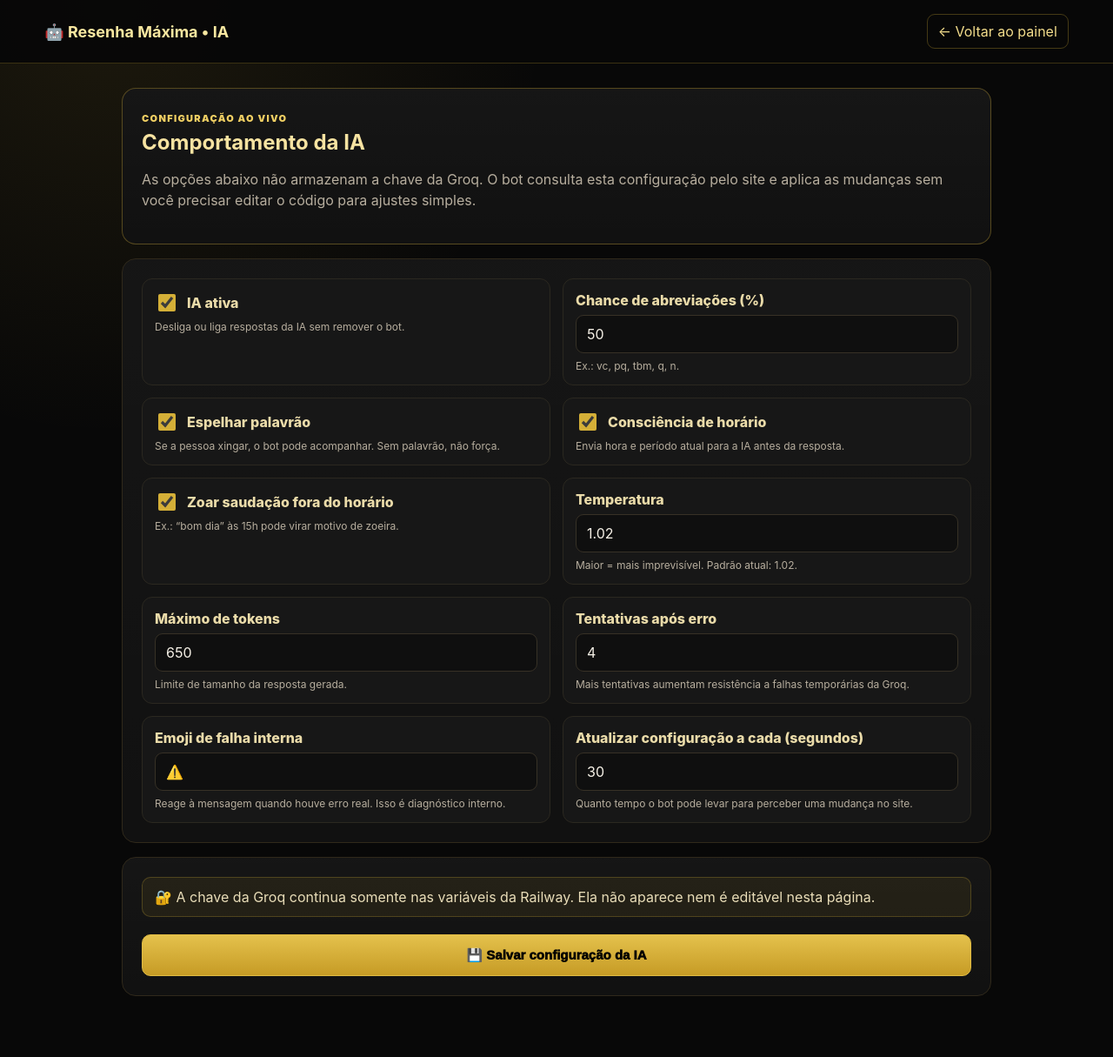
After one commit to vinizimjk/painel-menu-bot, a Flask app: page /ia in a window 1280 px wide. The commit adds this page. Shown: the whole page at 87% size. Run offline with Flask 3, Linux system fonts and the light colour scheme; the visitor is signed in with stand-in values (Sample User, id 1); parts of the project's set-up code (start-up, migrations or seed data) failed here and were passed over.

Commit message:
Reconstruir painel completo e corrigir IA e menus

```diff
--- a/main.py
+++ b/main.py
@@ -30,6 +30,24 @@ DATA_DIR.mkdir(parents=True, exist_ok=True)
 
 # Novo arquivo: vários menus, um por canal.
 MENUS_FILE = DATA_DIR / "menus_config.json"
+
+# Configuração de comportamento da IA do bot principal.
+# O bot consulta /api/ia-config periodicamente.
+IA_CONFIG_FILE = DATA_DIR / "ia_config.json"
+_ia_config_lock = threading.Lock()
+
+IA_CONFIG_PADRAO = {
+    "ativa": True,
+    "chance_abreviacao": 50,
+    "espelhar_palavrao": True,
+    "consciencia_horario": True,
+    "zoar_saudacao_errada": True,
+    "temperatura": 1.02,
+    "max_tokens": 650,
+    "tentativas": 4,
+    "emoji_falha": "⚠️",
+    "cache_segundos": 30,
+}
 
 # Arquivo antigo. Se existir, o painel consegue aproveitar a configuração
 # como modelo inicial sem apagar os dados antigos.
@@ -208,6 +226,108 @@ def config_do_formulario(form):
     }
 
 
+
+# =========================================================
+# CONFIGURAÇÃO DA IA
+# =========================================================
+
+def normalizar_config_ia(dados):
+    base = deepcopy(IA_CONFIG_PADRAO)
+
+    if not isinstance(dados, dict):
+        return base
+
+    base["ativa"] = bool(dados.get("ativa", base["ativa"]))
+    base["espelhar_palavrao"] = bool(
+        dados.get("espelhar_palavrao", base["espelhar_palavrao"])
+    )
+    base["consciencia_horario"] = bool(
+        dados.get("consciencia_horario", base["consciencia_horario"])
+    )
+    base["zoar_saudacao_errada"] = bool(
+        dados.get("zoar_saudacao_errada", base["zoar_saudacao_errada"])
+    )
+
+    try:
+        base["chance_abreviacao"] = max(
+            0,
+            min(100, int(dados.get("chance_abreviacao", base["chance_abreviacao"])))
+        )
+    except (TypeError, ValueError):
+        pass
+
+    try:
+        base["temperatura"] = max(
+            0.0,
+            min(2.0, float(dados.get("temperatura", base["temperatura"])))
+        )
+    except (TypeError, ValueError):
+        pass
+
+    try:
+        base["max_tokens"] = max(
+            100,
+            min(1500, int(dados.get("max_tokens", base["max_tokens"])))
+        )
+    except (TypeError, ValueError):
+        pass
+
+    try:
+        base["tentativas"] = max(
+            1,
+            min(6, int(dados.get("tentativas", base["tentativas"])))
+        )
+    except (TypeError, ValueError):
+        pass
+
+    emoji = str(dados.get("emoji_falha") or base["emoji_falha"]).strip()
+    base["emoji_falha"] = emoji[:32] or "⚠️"
+
+    try:
+        base["cache_segundos"] = max(
+            10,
+            min(300, int(dados.get("cache_segundos", base["cache_segundos"])))
+        )
+    except (TypeError, ValueError):
+        pass
+
+    return base
+
+
+def carregar_config_ia():
+    with _ia_config_lock:
+        if not IA_CONFIG_FILE.exists():
+            config = deepcopy(IA_CONFIG_PADRAO)
+            temporario = IA_CONFIG_FILE.with_suffix(".tmp")
+            temporario.write_text(
+                json.dumps(config, ensure_ascii=False, indent=2),
+                encoding="utf-8"
+            )
+            temporario.replace(IA_CONFIG_FILE)
+            return config
+
+        try:
+            dados = json.loads(IA_CONFIG_FILE.read_text(encoding="utf-8"))
+        except (OSError, json.JSONDecodeError):
+            dados = {}
+
+        return normalizar_config_ia(dados)
+
+
+def salvar_config_ia(config):
+    config = normalizar_config_ia(config)
+
+    with _ia_config_lock:
+        temporario = IA_CONFIG_FILE.with_suffix(".tmp")
+        temporario.write_text(
+            json.dumps(config, ensure_ascii=False, indent=2),
+            encoding="utf-8"
+        )
+        temporario.replace(IA_CONFIG_FILE)
+
+    return config
+
+
 # =========================================================
 # BOT DO DISCORD
 # =========================================================
@@ -269,17 +389,44 @@ class MenuView(discord.ui.View):
 
             argumentos = {
                 "label": nome[:80],
-                "emoji": emoji,
                 "style": discord.ButtonStyle.primary,
                 "row": indice // 5
             }
+
+            # Emoji inválido não pode derrubar o /menu inteiro.
+            if emoji:
+                try:
+                    argumentos["emoji"] = discord.PartialEmoji.from_str(
+                        str(emoji)
+                    )
+                except Exception as erro:
+                    print(
+                        "Emoji inválido ignorado | "
+                        f"canal={self.canal_id} "
+                        f"indice={indice} "
+                        f"emoji={emoji!r} "
+                        f"erro={erro!r}",
+                        flush=True
+                    )
 
             if persistente:
                 argumentos["custom_id"] = (
                     f"rm_menu:{self.canal_id}:{indice}"
                 )
 
-            botao = discord.ui.Button(**argumentos)
+            try:
+                botao = discord.ui.Button(**argumentos)
+            except Exception as erro:
+                print(
+                    "Falha ao criar botão com emoji; "
+                    "tentando sem emoji | "
+                    f"canal={self.canal_id} "
+                    f"indice={indice} "
+                    f"erro={erro!r}",
+                    flush=True
+                )
+                argumentos.pop("emoji", None)
+                botao = discord.ui.Button(**argumentos)
 
             async def callback(
                 interaction: discord.Interaction,
@@ -2485,6 +2632,43 @@ def excluir_usuario_painel(usuario):
     )
 
 
+
+@app.route("/ia", methods=["GET"])
+@somente_full
+def configuracao_ia():
+    return render_template(
+        "ia.html",
+        config_ia=carregar_config_ia(),
+    )
+
+
+@app.route("/ia/salvar", methods=["POST"])
+@somente_full
+def salvar_configuracao_ia():
+    config = {
+        "ativa": request.form.get("ativa") == "on",
+        "chance_abreviacao": request.form.get("chance_abreviacao", "50"),
+        "espelhar_palavrao": request.form.get("espelhar_palavrao") == "on",
+        "consciencia_horario": request.form.get("consciencia_horario") == "on",
+        "zoar_saudacao_errada": request.form.get("zoar_saudacao_errada") == "on",
+        "temperatura": request.form.get("temperatura", "1.02"),
+        "max_tokens": request.form.get("max_tokens", "650"),
+        "tentativas": request.form.get("tentativas", "4"),
+        "emoji_falha": request.form.get("emoji_falha", "⚠️"),
+        "cache_segundos": request.form.get("cache_segundos", "30"),
+    }
+
+    salvar_config_ia(config)
+    flash("✅ Configuração da IA salva. O bot aplica as mudanças automaticamente em alguns segundos.")
+    return redirect(url_for("configuracao_ia"))
+
+
+@app.route("/api/ia-config", methods=["GET"])
+def api_configuracao_ia():
+    # Não contém token/chave da Groq; expõe somente comportamento do bot.
+    return carregar_config_ia(), 200
+
+
 @app.route("/status")
 def status():
     dados = carregar_menus()
@@ -2512,6 +2696,7 @@ def status():
         "usuarios_painel": len(
             carregar_usuarios()["usuarios"]
         ),
+        "config_ia": carregar_config_ia(),
         "atualizacoes": {
             "canal_id": carregar_atualizacoes().get("canal_id", ""),
             "futuras_ativas": bool(
--- /dev/null
+++ b/templates/ia.html
@@ -0,0 +1,111 @@
+<!doctype html>
+<html lang="pt-BR">
+<head>
+  <meta charset="utf-8">
+  <meta name="viewport" content="width=device-width,initial-scale=1">
+  <title>Configuração da IA • Resenha Máxima</title>
+  <style>
+    *{box-sizing:border-box}
+    :root{--bg:#080808;--card:#111;--line:#30291b;--gold:#d4af37;--gold2:#f0cf63;--text:#f6f1e7;--muted:#b7ae9e}
+    body{margin:0;background:radial-gradient(circle at 10% 0,rgba(212,175,55,.10),transparent 30%),var(--bg);color:var(--text);font-family:Inter,system-ui,sans-serif}
+    header{position:sticky;top:0;z-index:2;padding:16px max(4vw,20px);display:flex;justify-content:space-between;align-items:center;background:rgba(8,8,8,.96);border-bottom:1px solid rgba(212,175,55,.25)}
+    header strong{color:#f8e7a0;font-size:18px}.back{color:#f2dc8b;text-decoration:none;border:1px solid rgba(212,175,55,.3);padding:9px 12px;border-radius:9px}
+    main{width:min(1000px,92%);margin:28px auto 70px}.hero,.card{background:linear-gradient(180deg,rgba(255,255,255,.02),transparent),var(--card);border:1px solid var(--line);border-radius:16px;padding:22px;margin-bottom:16px}
+    .hero{border-color:rgba(212,175,55,.35)}h1{margin:5px 0 8px;color:#f7e3a1}.eyebrow{font-size:11px;font-weight:900;letter-spacing:.12em;color:var(--gold2)}p{color:var(--muted);line-height:1.5}
+    .grid{display:grid;grid-template-columns:1fr 1fr;gap:14px}.field{padding:14px;border:1px solid #2b2820;border-radius:12px;background:#171717}
+    label{display:block;font-weight:800;margin-bottom:7px;color:#eadba9}.hint{font-size:12px;color:var(--muted);margin-top:7px}
+    input[type=number],input[type=text]{width:100%;padding:11px 12px;border-radius:9px;border:1px solid #373126;background:#0f0f0f;color:var(--text);font:inherit}
+    .toggle{display:flex;align-items:center;gap:10px}.toggle input{width:20px;height:20px;accent-color:var(--gold)}
+    button{width:100%;padding:14px;border-radius:10px;border:1px solid #e0bb43;background:linear-gradient(#e4c14c,#c69b25);font-weight:950;font-size:15px;cursor:pointer}
+    .flash{padding:12px 14px;margin-bottom:15px;border:1px solid rgba(43,138,87,.5);background:rgba(43,138,87,.16);border-radius:10px;color:#d7f3df}
+    .warning{padding:12px 14px;background:rgba(212,175,55,.08);border:1px solid rgba(212,175,55,.25);border-radius:10px;color:#e9ddb8}
+    @media(max-width:720px){.grid{grid-template-columns:1fr}}
+  </style>
+</head>
+<body>
+<header>
+  <strong>🤖 Resenha Máxima • IA</strong>
+  <a class="back" href="{{ url_for('painel') }}">← Voltar ao painel</a>
+</header>
+
+<main>
+  {% with mensagens = get_flashed_messages() %}
+    {% if mensagens %}
+      {% for mensagem in mensagens %}<div class="flash">{{ mensagem }}</div>{% endfor %}
+    {% endif %}
+  {% endwith %}
+
+  <section class="hero">
+    <span class="eyebrow">CONFIGURAÇÃO AO VIVO</span>
+    <h1>Comportamento da IA</h1>
+    <p>As opções abaixo não armazenam a chave da Groq. O bot consulta esta configuração pelo site e aplica as mudanças sem você precisar editar o código para ajustes simples.</p>
+  </section>
+
+  <form method="post" action="{{ url_for('salvar_configuracao_ia') }}">
+    <section class="card grid">
+      <div class="field">
+        <label class="toggle"><input type="checkbox" name="ativa" {% if config_ia.ativa %}checked{% endif %}> IA ativa</label>
+        <div class="hint">Desliga ou liga respostas da IA sem remover o bot.</div>
+      </div>
+
+      <div class="field">
+        <label>Chance de abreviações (%)</label>
+        <input type="number" min="0" max="100" name="chance_abreviacao" value="{{ config_ia.chance_abreviacao }}">
+        <div class="hint">Ex.: vc, pq, tbm, q, n.</div>
+      </div>
+
+      <div class="field">
+        <label class="toggle"><input type="checkbox" name="espelhar_palavrao" {% if config_ia.espelhar_palavrao %}checked{% endif %}> Espelhar palavrão</label>
+        <div class="hint">Se a pessoa xingar, o bot pode acompanhar. Sem palavrão, não força.</div>
+      </div>
+
+      <div class="field">
+        <label class="toggle"><input type="checkbox" name="consciencia_horario" {% if config_ia.consciencia_horario %}checked{% endif %}> Consciência de horário</label>
+        <div class="hint">Envia hora e período atual para a IA antes da resposta.</div>
+      </div>
+
+      <div class="field">
+        <label class="toggle"><input type="checkbox" name="zoar_saudacao_errada" {% if config_ia.zoar_saudacao_errada %}checked{% endif %}> Zoar saudação fora do horário</label>
+        <div class="hint">Ex.: “bom dia” às 15h pode virar motivo de zoeira.</div>
+      </div>
+
+      <div class="field">
+        <label>Temperatura</label>
+        <input type="number" min="0" max="2" step="0.01" name="temperatura" value="{{ config_ia.temperatura }}">
+        <div class="hint">Maior = mais imprevisível. Padrão atual: 1.02.</div>
+      </div>
+
+      <div class="field">
+        <label>Máximo de tokens</label>
+        <input type="number" min="100" max="1500" name="max_tokens" value="{{ config_ia.max_tokens }}">
+        <div class="hint">Limite de tamanho da resposta gerada.</div>
+      </div>
+
+      <div class="field">
+        <label>Tentativas após erro</label>
+        <input type="number" min="1" max="6" name="tentativas" value="{{ config_ia.tentativas }}">
+        <div class="hint">Mais tentativas aumentam resistência a falhas temporárias da Groq.</div>
+      </div>
+
+      <div class="field">
+        <label>Emoji de falha interna</label>
+        <input type="text" maxlength="32" name="emoji_falha" value="{{ config_ia.emoji_falha }}">
+        <div class="hint">Reage à mensagem quando houve erro real. Isso é diagnóstico interno.</div>
+      </div>
+
+      <div class="field">
+        <label>Atualizar configuração a cada (segundos)</label>
+        <input type="number" min="10" max="300" name="cache_segundos" value="{{ config_ia.cache_segundos }}">
+        <div class="hint">Quanto tempo o bot pode levar para perceber uma mudança no site.</div>
+      </div>
+    </section>
+
+    <section class="card">
+      <div class="warning">🔐 A chave da Groq continua somente nas variáveis da Railway. Ela não aparece nem é editável nesta página.</div>
+      <br>
+      <button type="submit">💾 Salvar configuração da IA</button>
+    </section>
+  </form>
+</main>
+</body>
+</html>
--- a/templates/index.html
+++ b/templates/index.html
@@ -88,8 +88,8 @@ alt="Logo Resenha Máxima">
 
       {% if acesso_total %}
       <a
-        class="panel-tab {% if aba == 'ia' %}active{% endif %}"
-       href="{{ url_for('configuracao_ia') }}"
+        class="panel-tab"
+        href="{{ url_for('configuracao_ia') }}"
       >
         🤖 IA
       </a>
```
Also changed, not shown: README_REBUILD.md (added).
